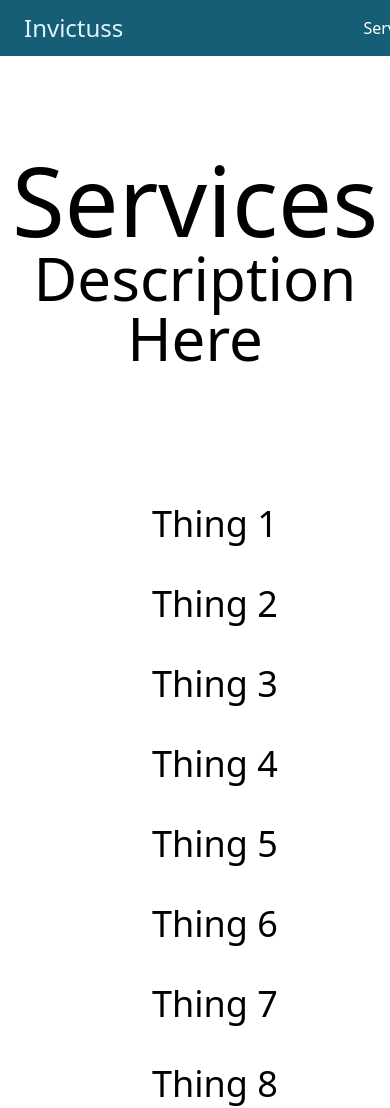
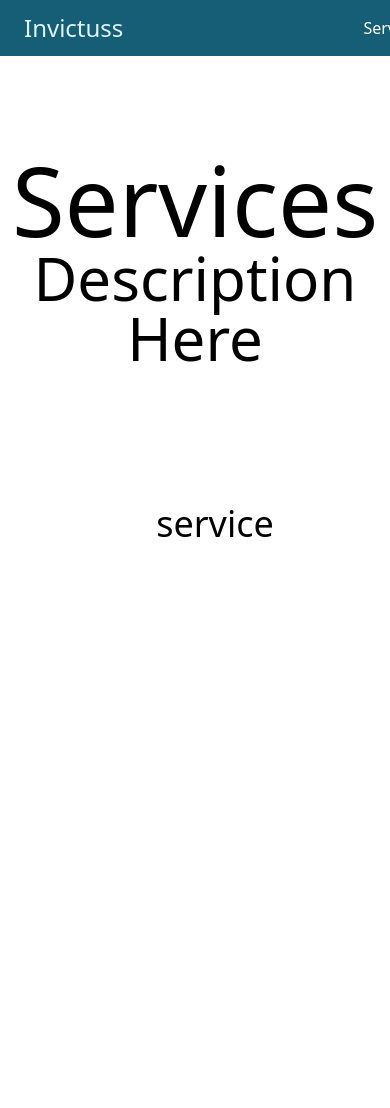
Before and after one commit to arana489/Invictuss, a React (Vite) app: page /service in a window 390 px wide. Shown: the top 1108 px of the page. After the commit the page ends 844 px from the top, so only its background shows below. Built offline with nearby package versions, Linux system fonts and the light colour scheme; the HTML template or start-up script is replaced by a standard one.

Commit message:
feature/003-jacob-single-service-drop

```diff
--- a/src/App.css
+++ b/src/App.css
@@ -1,4 +1 @@
 /* Native styling not necessary */
-.hidden {
-    display: none;
-}
--- a/src/components/Service.jsx
+++ b/src/components/Service.jsx
@@ -1,7 +1,11 @@
 import React from "react";
-//import "./src/App.css";
+import ServiceDropdown from "./ServiceDropdown";
 
 export default function Service(props){
+
+    //array of titles
+    // or loop from array
+
     return(
         <div>
             <div className="text-8xl text-center">
@@ -10,56 +14,11 @@ export default function Service(props){
                 <p className="text-6xl">Description Here</p>
                 <br></br>
             </div>
-            <div className="text-4xl pl-10 pt-10 text-center sm:text-left sm:pl-16 sm:pt-16">
-                <button id="toggleButton">Thing 1</button>
-                    <div id="textSection" class="hidden">
-                        <h2>testing</h2>
-                    </div>
-            </div>
-            <div className="text-4xl pl-10 pt-10 text-center sm:text-left sm:pl-16 sm:pt-16">
-                <button id="toggleButton">Thing 2</button>
-                    <div id="textSection" class="hidden">
-                        <h2>testing</h2>
-                    </div>
-            </div>
-            <div className="text-4xl pl-10 pt-10 text-center sm:text-left sm:pl-16 sm:pt-16">
-                <button id="toggleButton">Thing 3</button>
-                    <div id="textSection" class="hidden">
-                        <h2>testing</h2>
-                    </div>
-            </div>
-            <div className="text-4xl pl-10 pt-10 text-center sm:text-left sm:pl-16 sm:pt-16">
-                <button id="toggleButton">Thing 4</button>
-                    <div id="textSection" class="hidden">
-                        <h2>testing</h2>
-                    </div>
-            </div>
-            <div className="text-4xl pl-10 pt-10 text-center sm:text-left sm:pl-16 sm:pt-16">
-                <button id="toggleButton">Thing 5</button>
-                    <div id="textSection" class="hidden">
-                        <h2>testing</h2>
-                    </div>
-            </div>
-            <div className="text-4xl pl-10 pt-10 text-center sm:text-left sm:pl-16 sm:pt-16">
-                <button id="toggleButton">Thing 6</button>
-                    <div id="textSection" class="hidden">
-                        <h2>testing</h2>
-                    </div>
-            </div>
-            <div className="text-4xl pl-10 pt-10 text-center sm:text-left sm:pl-16 sm:pt-16">
-                <button id="toggleButton">Thing 7</button>
-                    <div id="textSection" class="hidden">
-                        <h2>testing</h2>
-                    </div>
-            </div>
-            <div className="text-4xl pl-10 pt-10 text-center sm:text-left sm:pl-16 sm:pt-16">
-                <button id="toggleButton">Thing 8</button>
-                    <div id="textSection" class="hidden">
-                        <h2>testing</h2>
-                    </div>
+
+            <div>
+                <ServiceDropdown service="service" description="description"></ServiceDropdown>
             </div>
 
-            <script src="ServiceDropdown.jsx"></script>
         </div>
 
 
--- a/src/components/ServiceDropdown.jsx
+++ b/src/components/ServiceDropdown.jsx
@@ -1,10 +1,15 @@
-const toggleButton = document.getElementById("toggleButton");
-const textSection = document.getElementById("textSection");
+import { useState, React } from 'react';
 
-toggleButton.addEventListener("click", function() {
-  if (textSection.classList.contains("hidden")) {
-    textSection.classList.remove("hidden");
-  } else {
-    textSection.classList.add("hidden");
-  }
-});
+const ServiceDropdown = (props) => {
+  const { service, description } = props;
+
+  //      bool      func        useState hook
+  const [visible, setVisible] = useState(false);
+  return (
+    <div className="text-4xl pl-10 pt-10 text-center sm:text-left sm:pl-16 sm:pt-16">
+      <button onClick={() => {setVisible(!visible)}}>{service}</button>
+      {visible ? <p className="text-2xl">{description}</p> : <></>}
+    </div>
+  );
+ };
+ export default ServiceDropdown;
```
